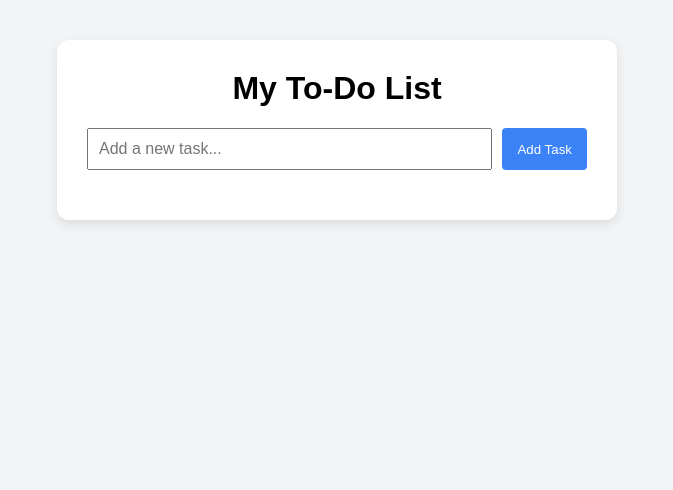
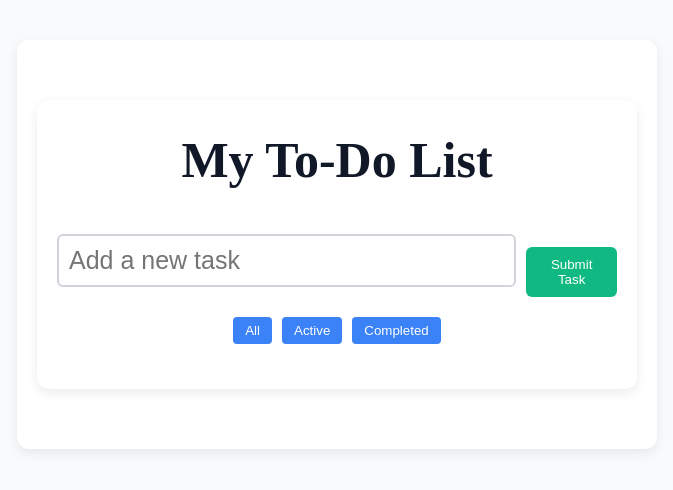
Before and after one commit to Balijah/fullstack-to-do-app, a plain HTML site: page client/index.html in a window 1280 px wide. Shown: the whole page, without its empty margins (303-976 px from the left). Drawn offline with Linux system fonts and the light colour scheme; no server answers.

Commit message:
Added filters, added styling, planning to deploy soon.

```diff
--- a/client/index.html
+++ b/client/index.html
@@ -7,15 +7,22 @@
     <title>MyTasks</title>
     <link rel="stylesheet" href="styles.css" />
 </head>
+<div class="container">
 
     <body>
         <div class="container">
             <h1>My To-Do List</h1>
 
             <form id="task-form">
-            <input type="text" id="task-input" placeholder="Add a new task..." required />
-            <button type="submit">Add Task</button>
+                <input type="text" id="task-input" placeholder="Add a new task" required />
+                <button type="submit">Submit Task</button>
             </form>
+
+            <div id="filters">
+                <button data-filter="all" class="filter active">All</button>
+                <button data-filter="active" class="filter active">Active</button>
+                <button data-filter="completed" class="filter active">Completed</button>
+            </div>
 
             <ul id="task-list"></ul>
         </div>
@@ -24,3 +31,4 @@
     </body>
 
 </html>
+</div>
--- a/client/script.js
+++ b/client/script.js
@@ -2,6 +2,7 @@ const API_URL = 'http://localhost:4000/api/tasks';
 const taskForm = document.getElementById('task-form');
 const taskInput = document.getElementById('task-input');
 const taskList = document.getElementById('task-list');
+let currentFilter = 'all';
 
 // Fetch and display tasks
 async function fetchTasks() {
@@ -9,12 +10,17 @@ async function fetchTasks() {
     const res = await fetch(API_URL);
     const tasks = await res.json();
 
-    tasks.forEach(task => {
+    const filtered = tasks.filter(task => {
+        if (currentFilter === 'completed') return task.completed;
+        if (currentFilter === 'active') return !task.completed;
+        return true;
+    });
+
+    filtered.forEach(task => {
         const li = document.createElement('li');
         li.textContent = task.title;
         li.className = task.completed ? 'completed' : '';
 
-        // Add action buttons
         const actions = document.createElement('div');
         actions.classList.add('actions');
 
@@ -39,6 +45,16 @@ async function fetchTasks() {
     });
 }
 
+document.querySelectorAll('.filter').forEach(button => {
+    button.addEventListener('click', () => {
+        document.querySelectorAll('.filter').forEach(b => b.classList.remove('active'));
+        button.classList.add('active');
+        currentFilter = button.dataset.filter;
+        fetchTasks();
+    });
+});
+
+
 // Add a new task
 taskForm.addEventListener('submit', async (e) => {
     e.preventDefault();
--- a/client/styles.css
+++ b/client/styles.css
@@ -1,22 +1,23 @@
+/* Reset & base styles */
 body {
-    font-family: Arial, sans-serif;
-    background: #f3f4f6;
-    display: flex;
-    justify-content: center;
-    align-items: flex-start;
-    min-height: 100vh;
-    padding: 40px;
     margin: 0;
+    padding: 0;
+    font-family: 'Times New Roman', sans-serif;
+    font-size: 25px;
+    background-color: #f9fafb;
+    color: #111827;
+    line-height: 1.6;
 }
 
 .container {
-    background: #fff;
-    padding: 30px;
+    max-width: 600px;
+    margin: 40px auto;
+    padding: 20px;
+    background-color: white;
     border-radius: 12px;
-    box-shadow: 0 4px 12px rgba(0, 0, 0, 0.1);
-    width: 100%;
-    max-width: 500px;
+    box-shadow: 0 4px 12px rgba(0, 0, 0, 0.08);
 }
+
 
 h1 {
     margin-top: 0;
@@ -29,11 +30,16 @@ form {
     margin-bottom: 20px;
 }
 
-input[type="text"] {
-    flex: 1;
+form input[type="text"] {
+    width: 100%;
     padding: 10px;
-    font-size: 16px;
+    border: 2px solid #d1d5db;
+    border-radius: 6px;
+    margin-bottom: 10px;
+    font-size: 1em;
+    box-sizing: border-box;
 }
+
 
 button {
     padding: 10px 15px;
@@ -53,27 +59,82 @@ button:hover {
     padding: 0;
 }
 
+ul {
+    list-style: none;
+    padding: 0;
+}
+
 li {
-    background: #f9fafb;
-    padding: 12px 15px;
-    margin-bottom: 10px;
-    border-left: 4px solid transparent;
     display: flex;
     justify-content: space-between;
     align-items: center;
+    background-color: #f3f4f6;
+    padding: 12px 16px;
+    margin-bottom: 10px;
+    border-radius: 8px;
+    transition: background-color 0.2s ease;
 }
 
 li.completed {
     text-decoration: line-through;
-    opacity: 0.6;
-    border-left-color: #10b981;
+    color: #9ca3af;
+    background-color: #e5e7eb;
 }
 
 .actions button {
-    margin-left: 5px;
-    background-color: #ef4444;
+    margin-left: 8px;
+    background-color: #3b82f6;
+    color: white;
+    border: none;
+    padding: 6px 12px;
+    border-radius: 6px;
+    cursor: pointer;
+    transition: background-color 0.2s ease;
 }
 
 .actions button:hover {
-    background-color: #dc2626;
+    background-color: #2563eb;
 }
+
+form button {
+    margin-top: auto;
+    position: absolute and transfrom;
+    background-color: #10b981;
+    color: white;
+    border: none;
+    padding: 10px 16px;
+    border-radius: 6px;
+    cursor: pointer;
+    transition: background-color 0.2s ease;
+}
+
+form button:hover {
+    background-color: #059669;
+}
+
+li,
+.filter,
+.actions button,
+form button {
+    transition: all 0.2s ease;
+}
+
+#filters {
+    margin-bottom: 20px;
+    display: flex;
+    gap: 10px;
+    justify-content: center;
+}
+
+.filter {
+    padding: 6px 12px;
+    border: none;
+    border-radius: 4px;
+    background-color: #e5e7eb;
+    cursor: pointer;
+}
+
+.filter.active {
+    background-color: #3b82f6;
+    color: white;
+}
```
Lines whose indentation alone changed are shown as unchanged.
